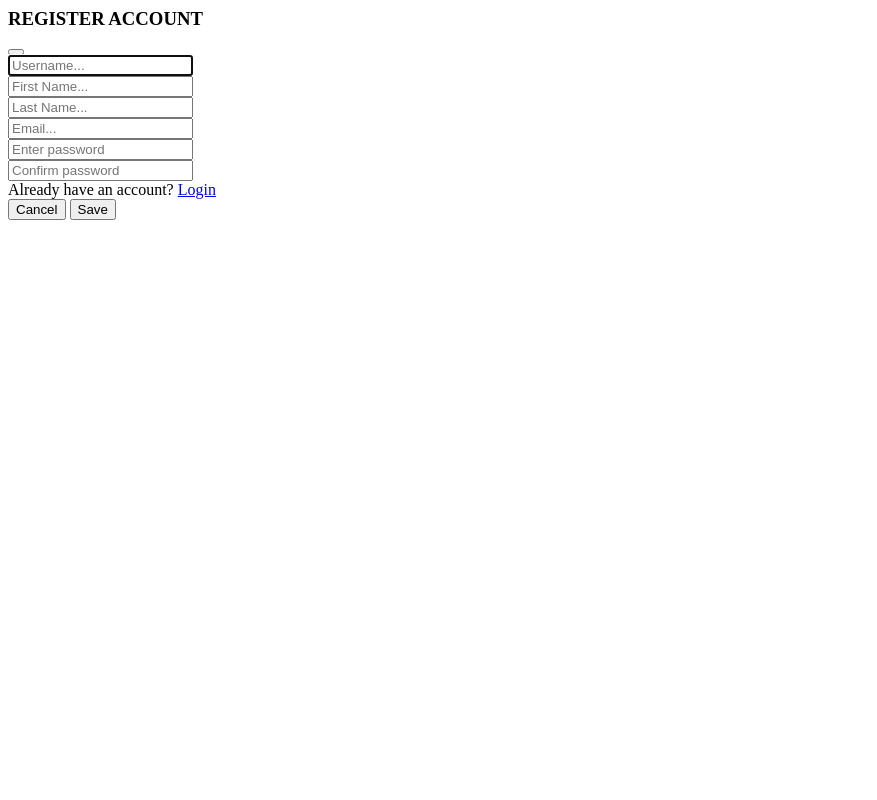
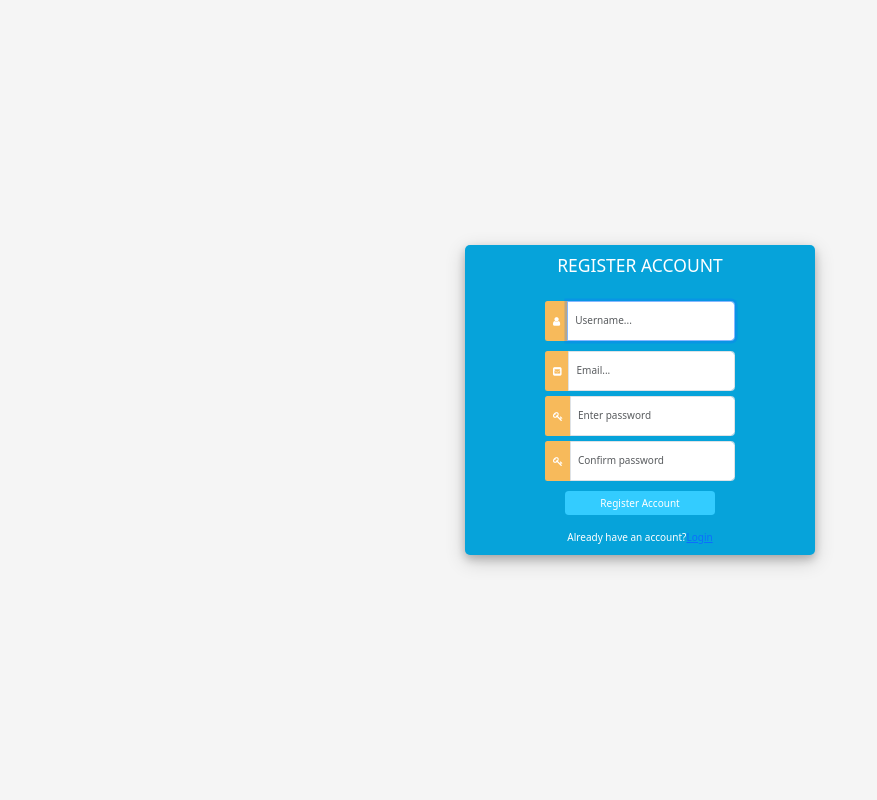
Before and after one commit to aba2s/Sigma, a Django app: page /accounts/register/ in a window 1280 px wide. Shown: the whole page, without its empty margins (0-877 px from the left). Run offline with Django 4.2, Linux system fonts and the light colour scheme; some libraries are stand-ins or nearby versions.

Commit message:
in progress

```diff
--- a/sigma_app/cnt.py
+++ b/sigma_app/cnt.py
@@ -51,10 +51,12 @@ def create_campaign_naming_tool(request):
             messages.success(request, msg)
             return redirect('user_campaign_naming_tools')
         else:
-            messages.error(request, form.errors['__all__'])
+            # messages.error(request, form.errors['__all__'])
+            messages.error(request, form.errors)
             return render(request, 'form.html', {'form': form})
 
     context = {
         'form': form,
+        'is_create_campaign_naming_tool': True
     }
     return render(request, 'form.html', context)
--- a/templates/accounts/index.html
+++ b/templates/accounts/index.html
@@ -4,8 +4,8 @@
     <head>
         <title>Sigma |{% block title %}{% endblock title %}</title>
 
-        <!--link href="https://cdn.jsdelivr.net/npm/bootstrap@5.3.0-alpha3/dist/css/bootstrap.min.css" rel="stylesheet"-->
-        <!--link rel="stylesheet" href="https://maxcdn.bootstrapcdn.com/font-awesome/4.6.1/css/font-awesome.min.css"-->
+        <link href="https://cdn.jsdelivr.net/npm/bootstrap@5.3.0-alpha3/dist/css/bootstrap.min.css" rel="stylesheet">
+        <link rel="stylesheet" href="https://maxcdn.bootstrapcdn.com/font-awesome/4.6.1/css/font-awesome.min.css">
         <link rel="stylesheet" href="{% static 'css/style.css' %}">
         <link rel="stylesheet" href="{% static 'css/accounts/login.css' %}">
         <link rel="stylesheet" href="{% static 'css/accounts/register.css' %}">
@@ -13,6 +13,6 @@
     <body>
         {% block content %}
         {% endblock %}
-        <!--script src="https://cdn.jsdelivr.net/npm/bootstrap@5.3.0-alpha3/dist/js/bootstrap.bundle.min.js"></script-->
+        <script src="https://cdn.jsdelivr.net/npm/bootstrap@5.3.0-alpha3/dist/js/bootstrap.bundle.min.js"></script>
     </body>
 </html>
--- a/templates/accounts/register.html
+++ b/templates/accounts/register.html
@@ -1,59 +1,56 @@
+{% extends 'accounts/index.html' %}
+
+{% block title %} Register {% endblock title %}
+
 {% block content %}
-<form hx-post="{{ request.path }}" hx-headers='{"X-CSRFToken":"{{ csrf_token }}"}' class="modal-content">
-   <div class="modal-header">
-      <h3 id="modal-title">REGISTER ACCOUNT</h3>
-      <button type="button" class="btn-close" data-bs-dismiss="modal" aria-label="Close"></button>
+	<div class="container h-100">
+		<div class="d-flex justify-content-center h-100">
+			<div class="user_card">
+				<div class="d-flex justify-content-center">
+					<h3 id="form-title">REGISTER ACCOUNT</h3>
 				</div>
-   <div class="modal-body">
+				<div class="d-flex justify-content-center form_container">
+
+					<form method="POST" action=""> {% csrf_token %}
 						<div class="input-group mb-3">
 							<div class="input-group-append">
 								<span class="input-group-text"><i class="fa fa-user"></i></span>
 							</div>
 							{{form.username}}
 						</div>
-
-			<div class="input-group mb-3">
-         <div class="input-group-append">
-            <span class="input-group-text"><i class="fa fa-user"></i></span>
-         </div>
-         {{form.first_name}}
-      </div>
-
-			<div class="input-group mb-3">
-         <div class="input-group-append">
-            <span class="input-group-text"><i class="fa fa-user"></i></span>
-         </div>
-         {{form.last_name}}
-      </div>
-
 						<div class="input-group mb-2">
 							<div class="input-group-append">
 								<span class="input-group-text"><i class="fa fa-envelope-square"></i></span>
 							</div>
 							{{form.email}}
 						</div>
+
 						<div class="input-group mb-2">
 							<div class="input-group-append">
 								<span class="input-group-text"><i class="fa fa-key"></i></span>
 							</div>
 							{{form.password1}}
 						</div>
+
 						<div class="input-group mb-2">
 							<div class="input-group-append">
 								<span class="input-group-text"><i class="fa fa-key"></i></span>
 							</div>
 							{{form.password2}}
 						</div>
+
+				   		<div class="d-flex justify-content-center mt-3 login_container">
+				 			<input class="btn login_btn" type="submit" value="Register Account">
+				   		</div>
+					</form>
 				</div>
 				{% include 'messages.html' %}
-   <div class="modal-footer">
+				<div class="mt-4">
 					<div class="d-flex justify-content-center links">
 						Already have an account? <a href="{% url 'login' %}" class="ml-2">Login</a>
 					</div>
-      <button type="button" class="btn btn-secondary" data-bs-dismiss="modal">
-      Cancel
-      </button>
-      <button type="submit" class="btn btn-primary">Save</button>
 				</div>
-</form>
+			</div>
+		</div>
+	</div>
 {% endblock %}
--- a/templates/index.html
+++ b/templates/index.html
@@ -3,7 +3,6 @@
 <!DOCTYPE html>
 <html lang="en">
 
-{% load static %}
 <head>
     <meta charset="UTF-8">
     <meta name="viewport" content="width=device-width, initial-scale=1.0">
@@ -25,7 +24,12 @@
 
     {% endblock %}
 
+    <script src="https://code.jquery.com/jquery-3.4.1.min.js"></script>
     <script src="https://cdn.jsdelivr.net/npm/bootstrap@5.3.0-alpha3/dist/js/bootstrap.bundle.min.js"></script>
+    <!--- js code that handle the modal popup (Modal forms with Django+HTMX)-->
+    <script src="https://unpkg.com/htmx.org@1.6.1/dist/htmx.min.js"></script>
+    <script src="{% static 'js/dialog.js' %}"></script>
+    <script src="{% static 'js/toast.js' %}"></script>
 </body>
 
 </html>
```
Also changed, not shown: sigma_app/insertion_orders.py (+8 -5 lines), templates/accounts/login.html (+22 -12 lines), templates/form.html (+17 -40 lines), templates/hp/index.html (+3 -33 lines), templates/navbar.html (+27 -7 lines), templates/oldform.html (added, +55 -0 lines). Lines whose indentation alone changed are shown as unchanged.
